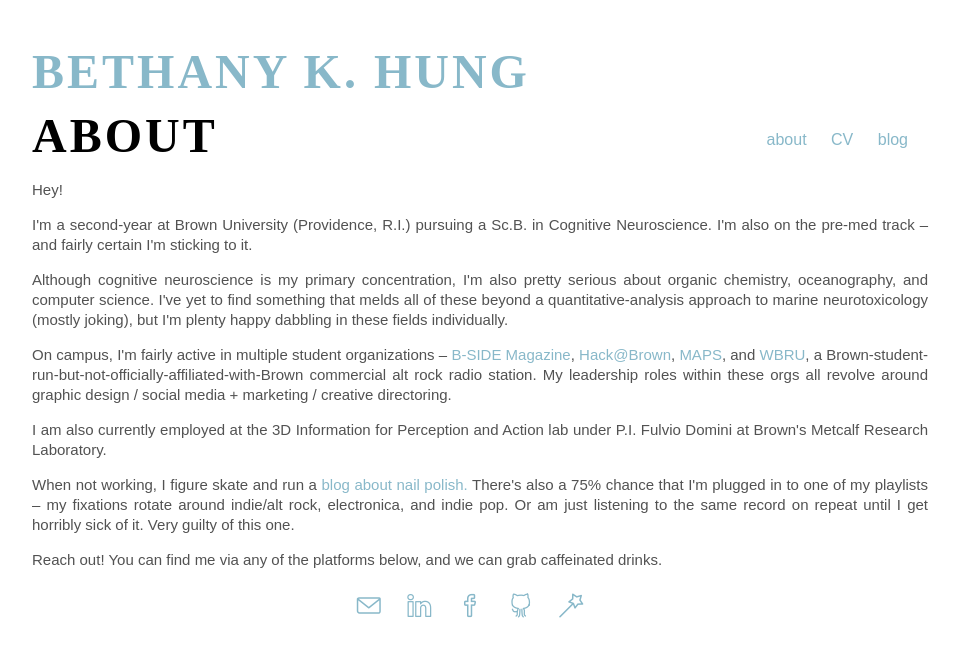
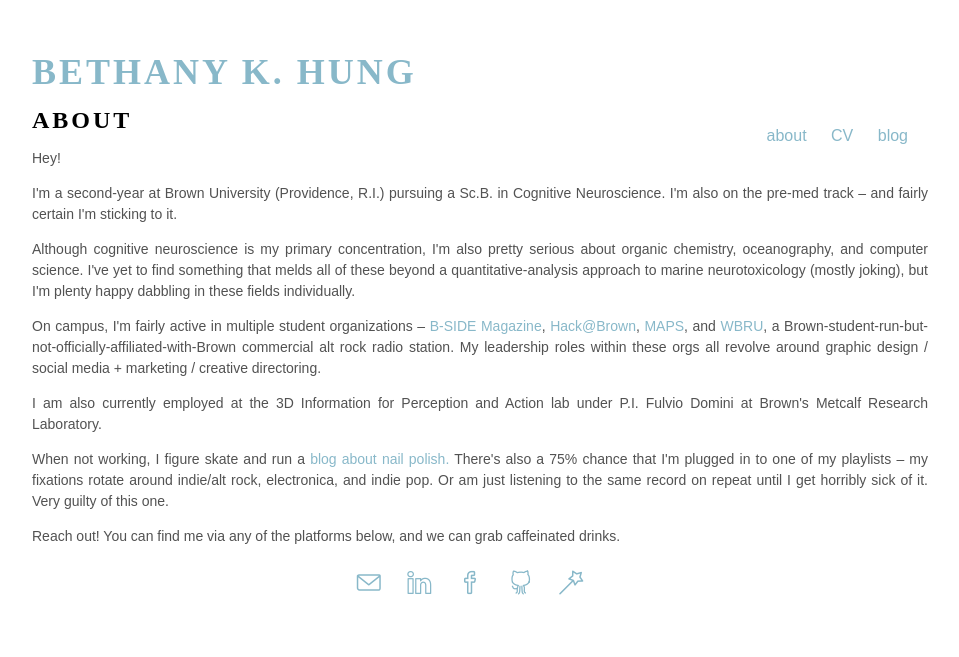
Before and after one commit to bethny/bethny.github.io, a Jekyll site: the page built from about/index.html, in a window 1280 px wide. Shown: the top 657 px of the page, without its empty margins (160-1119 px from the left). Built offline with Jekyll 4.4.1, drawn with Linux system fonts in a browser that asks for light colours; nearby versions of some CDN libraries.

Commit message:
Update main.css

```diff
--- a/css/main.css
+++ b/css/main.css
@@ -21,7 +21,7 @@ nav ul, footer ul {
 
 nav2 ul {
   float: right;
-  top: 30px;
+  top: 0%;
   font-family: Work Sans, sans-serif;
   padding: 0px;
   list-style: none; }
@@ -42,14 +42,20 @@ a {
 a:hover {
   color: #45966e; }
 
+title {
+  font-size: 3em;
+  font-family: Josefin Slab, serif;
+  text-transform: uppercase;
+  letter-spacing: 5px; }
+
 h1 {
-  font-size: 3em;
+  font-size: 1.5em;
   font-family: Josefin Slab, serif;
   text-transform: uppercase;
   letter-spacing: 3px; }
 
 h2 a {
-  font-size: 2em;
+  font-size: 1.5em;
   font-family: Josefin Slab, serif;
   text-transform: uppercase;
   letter-spacing: 3px;
@@ -63,11 +69,9 @@ h2 a:hover {
   color: #45966e; }
 
 p {
-  /*font-size: 1.5em;*/
-  font-size: 15px;
+  font-size: 14px;
   font-family: Work Sans, sans-serif;
-  /*line-height: 1.4em;*/
-  line-height: 20px;
+  line-height: 21px;
   color: #525252; }
 
 footer {
@@ -76,7 +80,7 @@ footer {
 
 ul posts {
   margin: 20px auto 40px;
-  font-size: 1.5em; }
+  font-size: 14px; }
   ul posts li {
     list-style: none; }
 
```
